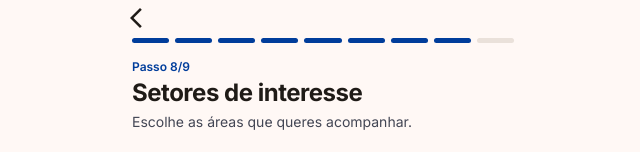
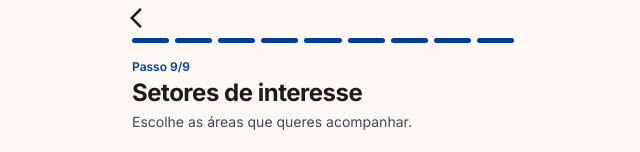
Before and after one commit to luisdicalves/portify-app, a Next.js app: page /auth/sectors in a window 1280 px wide. Shown: the top 152 px of the page, without its empty margins (317-957 px from the left). Built offline with nearby package versions, Linux system fonts and the light colour scheme.

Commit message:
fix: sectors step number corrected to 9/9
Co-Authored-By: Claude Sonnet 4.6 <noreply@anthropic.com>

```diff
--- a/app/auth/sectors/page.tsx
+++ b/app/auth/sectors/page.tsx
@@ -40,7 +40,7 @@ export default function SectorsPage() {
 
   return (
     <div className="phone-shell" style={{ justifyContent: 'space-between' }}>
-      <StepHeader step={8} total={9} back={() => router.back()} title="Setores de interesse" sub="Escolhe as áreas que queres acompanhar." />
+      <StepHeader step={9} total={9} back={() => router.back()} title="Setores de interesse" sub="Escolhe as áreas que queres acompanhar." />
 
       <div style={{ flex: 1, overflowY: 'auto', padding: '14px 20px 0' }}>
         <div style={{ display: 'flex', flexWrap: 'wrap', gap: 10 }}>
```
